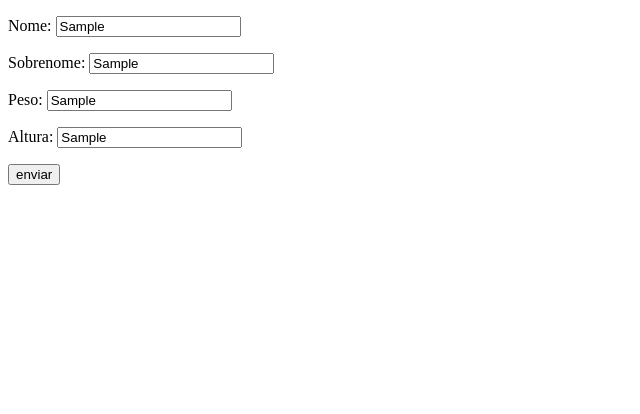
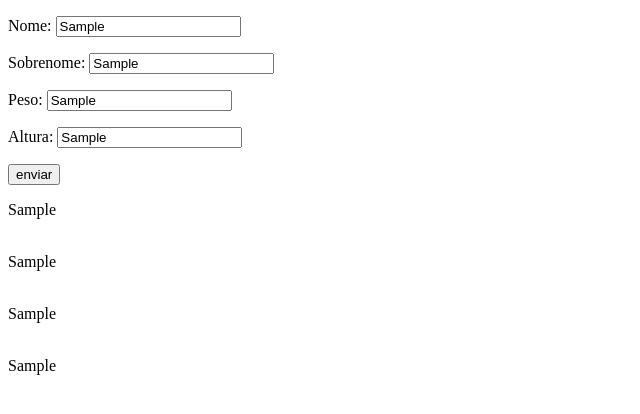
Before and after one commit to jucdev2023/CURSO-JS, a plain HTML site: page aula20/index.html in a window 1280 px wide. Both pictures are taken after typing "Sample", "Sample", "Sample", "Sample" into the empty fields and a click on the button "enviar". Shown: the whole page, without its empty margins (0-640 px from the left). Drawn offline with Linux system fonts and the light colour scheme.

Commit message:
exercicio feito

```diff
--- a/aula20/index.html
+++ b/aula20/index.html
@@ -25,6 +25,11 @@
 <div class="resultado">
 
 
+    <p class="pessoa1"></p>
+    <p class="pessoa2"></p>
+    <p class="pessoa3"></p>
+
+
 </div>
 
 
--- a/aula20/js/script.js
+++ b/aula20/js/script.js
@@ -17,7 +17,7 @@
 
 /* //EXPLICANDO O CÓDIGO
 
-//* modo moderno que vamos utilizar pra selecionar coisas em javaScript. que é muito similar ao que o Jquery faz. Usando o document.querySelector
+//* vamos utilizar pra selecionar coisas em javaScript. que é muito similar ao que o Jquery faz. Usando o document.querySelector
 
 
 const form = document.querySelector('.form') //* selecionando a classe form, la do html com o document.querySelector. podemos selecionar tanto uma classe, como um id
@@ -39,14 +39,113 @@ const form = document.querySelector('.form') //* selecionando a classe form, la
 
 */
 
+/*
+ jetio mais moderno
+ function meuEscopo() {
+    const form = document.querySelector('.form');
+
+
+    function recebeEventoForm(evento) {
+        evento.preventDefault();
+        console.log(` form nao foi enviado ${contador}`)
+
+    }
+    form.addEventListener('submit', recebeEventoForm); // * nesse jeito mais moderno, nao precisamos usar o onsubmit, apenas submit, e ele vai receber uma função
+}
+meuEscopo();
+*/
+
+
+
 //* sempre que você usa o sinal de igual, precisamos terminar com ponto e virgula. ;
 
 function meuEscopo() {
     const form = document.querySelector('.form');
-    form.onsubmit = function (evento) {
-        evento.preventDefault()
-        alert(1)
+    const resultado = document.querySelector('.resultado');
+
+
+
+
+    const pessoas = [];
+
+
+
+
+
+
+
+
+
+
+
+    function recebeEventoForm(evento) {
+
+
+        evento.preventDefault();
+
+        const nome = form.querySelector('.nome');   //* buscando coisas que estao dentro do form
+        const sobrenome = form.querySelector('.sobrenome');
+        const peso = form.querySelector('.peso');
+        const altura = form.querySelector('.altura');
+
+
+
+
+        pessoas.push({ //* pegamos o array pessoas, e para adicionar coisas em um array é preciso colocar .push, fizemos o seguinte ->
+            /*
+               pessoas. push () e dentro do array colocamos os objetos
+               nome:
+               sobrenome:
+               peso:
+               altura:
+
+               depois fizemos o seguinte
+
+               nome: + a variavel nome.value
+               sobrenome + a variavel sobrenome.value
+
+
+               lembrando que para ver o que foi digitado no input é preciso usar o value. entao pegamos a variavel nome e colocamos o value
+
+
+            */
+            nome: nome.value,
+            sobrenome: sobrenome.value,
+            peso: peso.value,
+            altura: altura.value
+
+
+        })
+
+
+        console.log(pessoas)
+        resultado.innerHTML += `<P>${nome.value} </P>` //* colocando oque foi digitado dentro do input no documento html, esses valores foram armazenado na variavel resultado
+        resultado.innerHTML += `<br>${sobrenome.value} </P>`
+        resultado.innerHTML += `<br>${peso.value} </P>`
+        resultado.innerHTML += `<br>${altura.value} </P>`
+
+
+
+
+
+
+
+
+
+
+
+
+
+
+
+
+
+
+
+
+
 
     };
+    form.addEventListener('submit', recebeEventoForm);
 }
 meuEscopo();
```
